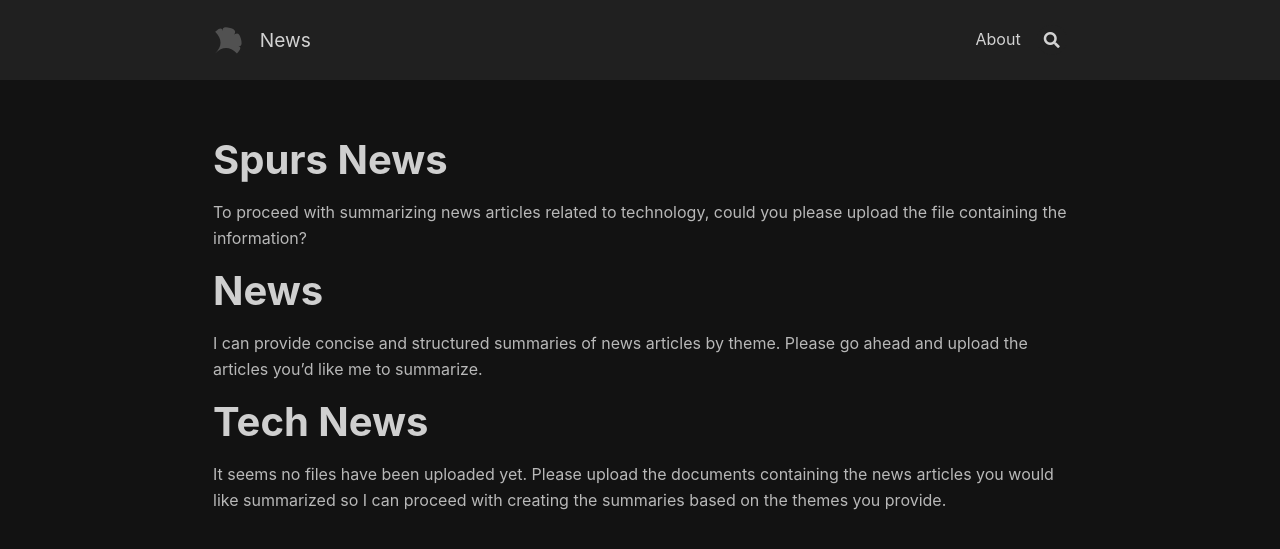
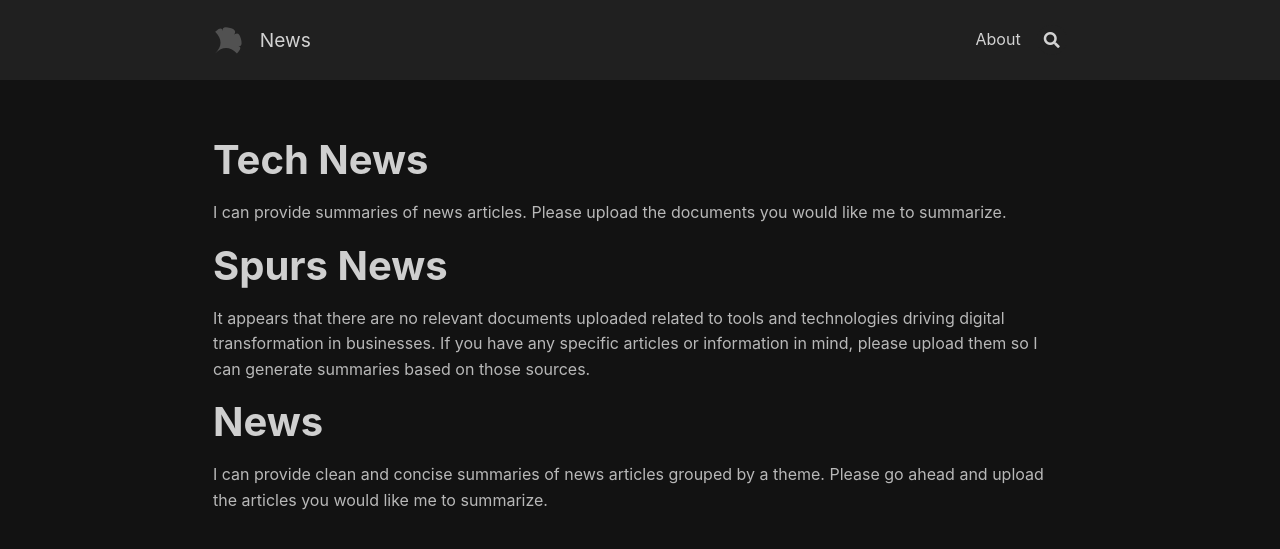
Before and after one commit to jonhadfield/jonhadfield.github.io, a Jekyll site: the page built from index.md, in a window 1280 px wide. Shown: the top 549 px of the page. Built offline with Jekyll 4.4.1, drawn with Linux system fonts in a browser that asks for light colours; nearby versions of some CDN libraries.

Commit message:
update files.

```diff
--- a/index.md
+++ b/index.md
@@ -20,14 +20,14 @@ footer: false
 ---
 
 
+# Tech News
+
+I can provide summaries of news articles. Please upload the documents you would like me to summarize.
+
 # Spurs News
 
-To proceed with summarizing news articles related to technology, could you please upload the file containing the information?
+It appears that there are no relevant documents uploaded related to tools and technologies driving digital transformation in businesses. If you have any specific articles or information in mind, please upload them so I can generate summaries based on those sources.
 
 # News
 
-I can provide concise and structured summaries of news articles by theme. Please go ahead and upload the articles you'd like me to summarize.
-
-# Tech News
-
-It seems no files have been uploaded yet. Please upload the documents containing the news articles you would like summarized so I can proceed with creating the summaries based on the themes you provide.
+I can provide clean and concise summaries of news articles grouped by a theme. Please go ahead and upload the articles you would like me to summarize.
```
